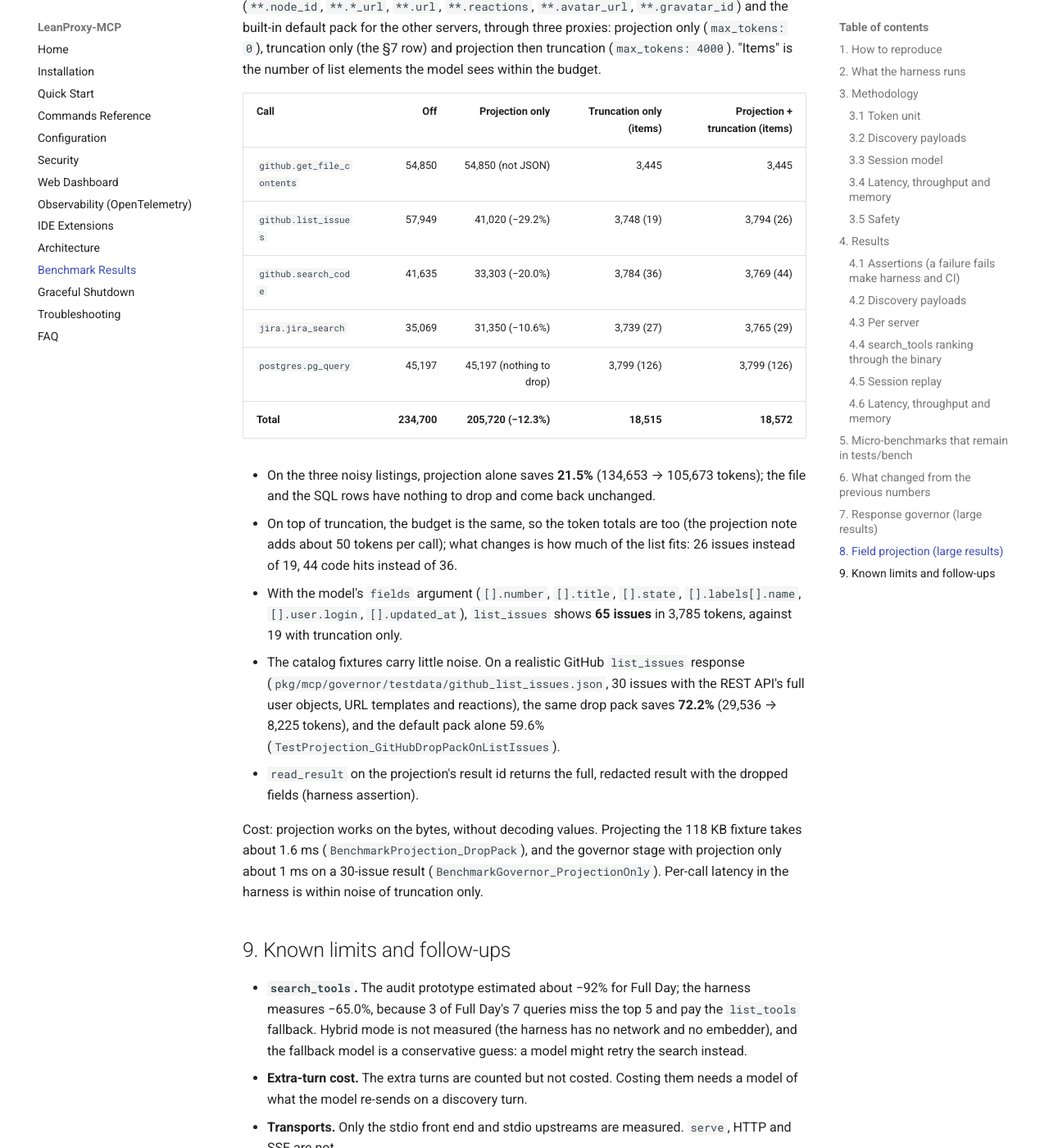
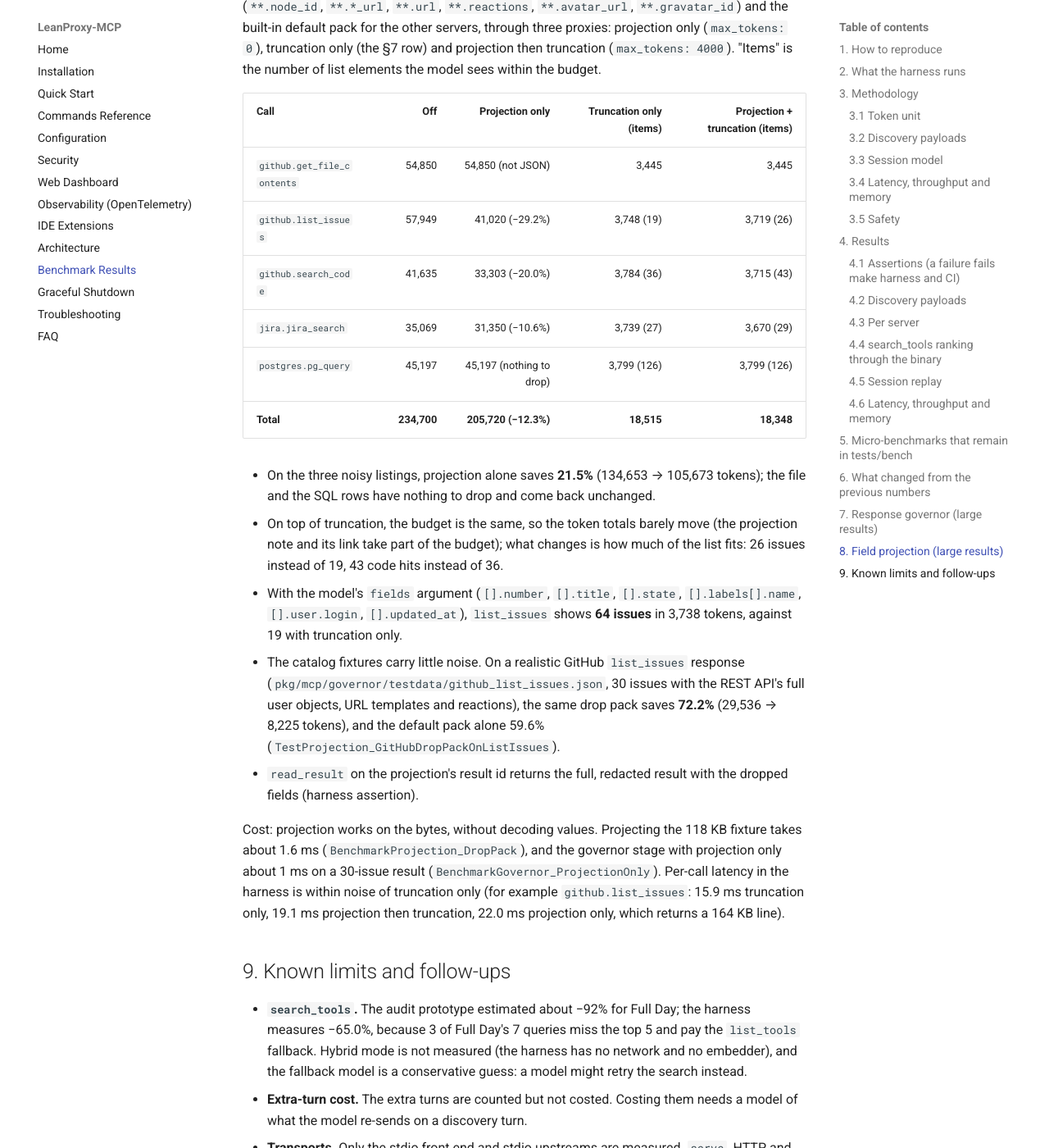
Before and after one commit to mmornati/leanproxy-mcp, an MkDocs documentation site: the page built from docs/benchmark-results.md, in a window 1280 px wide and 1400 px high, scrolled down 10748 px. Shown: the whole window at 82% size. Built offline with MkDocs 1.6.1 and Material for MkDocs 9.7.7, drawn with Linux system fonts in a browser that asks for light colours; comment, search, counter and statistics services are not loaded.

Commit message:
docs: field projection numbers from the final harness run (#320)
Co-Authored-By: Claude Opus 5.5 <noreply@anthropic.com>
Claude-Session: https://claude.ai/code/session_01RUSfnzHV9fcxL73bNFhpRp

```diff
--- a/docs/benchmark-results.md
+++ b/docs/benchmark-results.md
@@ -388,21 +388,22 @@ is the number of list elements the model sees within the budget.
 | Call | Off | Projection only | Truncation only (items) | Projection + truncation (items) |
 |---|---:|---:|---:|---:|
 | `github.get_file_contents` | 54,850 | 54,850 (not JSON) | 3,445 | 3,445 |
-| `github.list_issues` | 57,949 | 41,020 (−29.2%) | 3,748 (19) | 3,794 (26) |
-| `github.search_code` | 41,635 | 33,303 (−20.0%) | 3,784 (36) | 3,769 (44) |
-| `jira.jira_search` | 35,069 | 31,350 (−10.6%) | 3,739 (27) | 3,765 (29) |
+| `github.list_issues` | 57,949 | 41,020 (−29.2%) | 3,748 (19) | 3,719 (26) |
+| `github.search_code` | 41,635 | 33,303 (−20.0%) | 3,784 (36) | 3,715 (43) |
+| `jira.jira_search` | 35,069 | 31,350 (−10.6%) | 3,739 (27) | 3,670 (29) |
 | `postgres.pg_query` | 45,197 | 45,197 (nothing to drop) | 3,799 (126) | 3,799 (126) |
-| **Total** | **234,700** | **205,720 (−12.3%)** | **18,515** | **18,572** |
+| **Total** | **234,700** | **205,720 (−12.3%)** | **18,515** | **18,348** |
 
 - On the three noisy listings, projection alone saves **21.5%**
   (134,653 → 105,673 tokens); the file and the SQL rows have nothing to
   drop and come back unchanged.
-- On top of truncation, the budget is the same, so the token totals are too
-  (the projection note adds about 50 tokens per call); what changes is how
-  much of the list fits: 26 issues instead of 19, 44 code hits instead of 36.
+- On top of truncation, the budget is the same, so the token totals barely
+  move (the projection note and its link take part of the budget); what
+  changes is how much of the list fits: 26 issues instead of 19, 43 code
+  hits instead of 36.
 - With the model's `fields` argument (`[].number`, `[].title`, `[].state`,
   `[].labels[].name`, `[].user.login`, `[].updated_at`), `list_issues`
-  shows **65 issues** in 3,785 tokens, against 19 with truncation only.
+  shows **64 issues** in 3,738 tokens, against 19 with truncation only.
 - The catalog fixtures carry little noise. On a realistic GitHub
   `list_issues` response (`pkg/mcp/governor/testdata/github_list_issues.json`,
   30 issues with the REST API's full user objects, URL templates and
@@ -416,7 +417,9 @@ Cost: projection works on the bytes, without decoding values. Projecting
 the 118 KB fixture takes about 1.6 ms (`BenchmarkProjection_DropPack`), and
 the governor stage with projection only about 1 ms on a 30-issue result
 (`BenchmarkGovernor_ProjectionOnly`). Per-call latency in the harness is
-within noise of truncation only.
+within noise of truncation only (for example `github.list_issues`: 15.9 ms
+truncation only, 19.1 ms projection then truncation, 22.0 ms projection
+only, which returns a 164 KB line).
 
 ## 9. Known limits and follow-ups
 
```
Also changed, not shown: CHANGELOG.md (+1 -1 lines), docs/configuration.md (+1 -1 lines).
